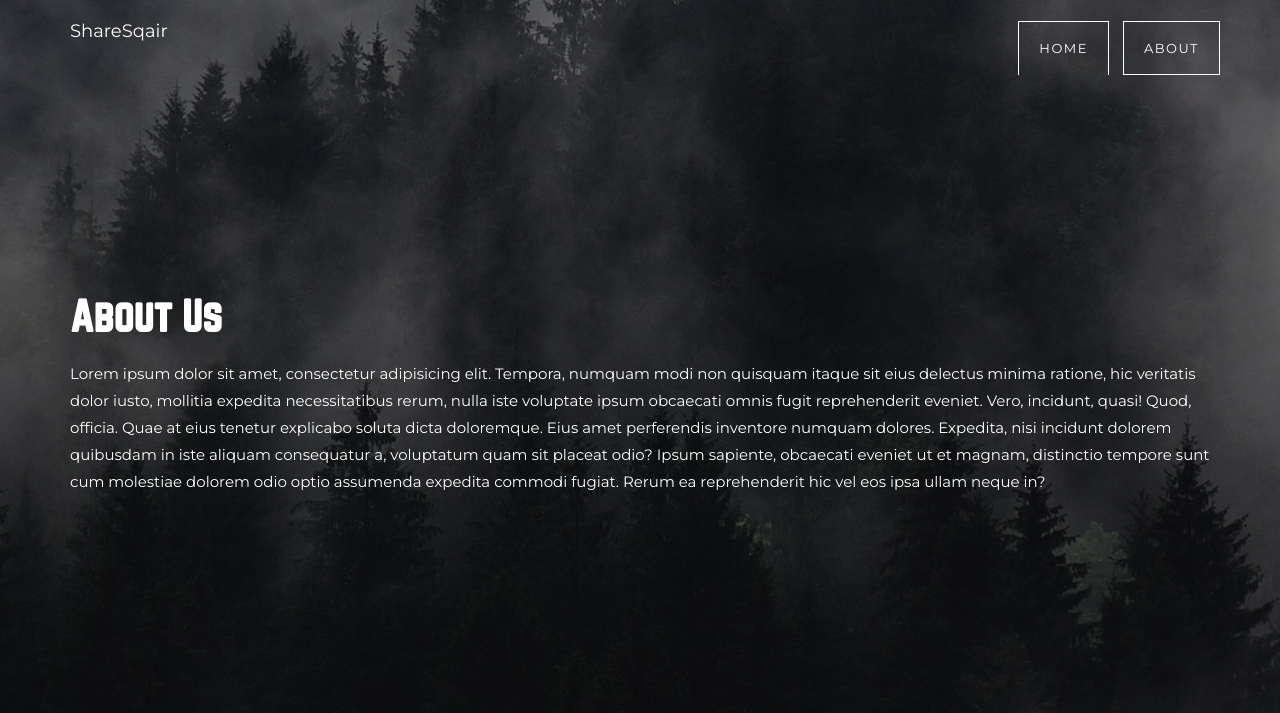
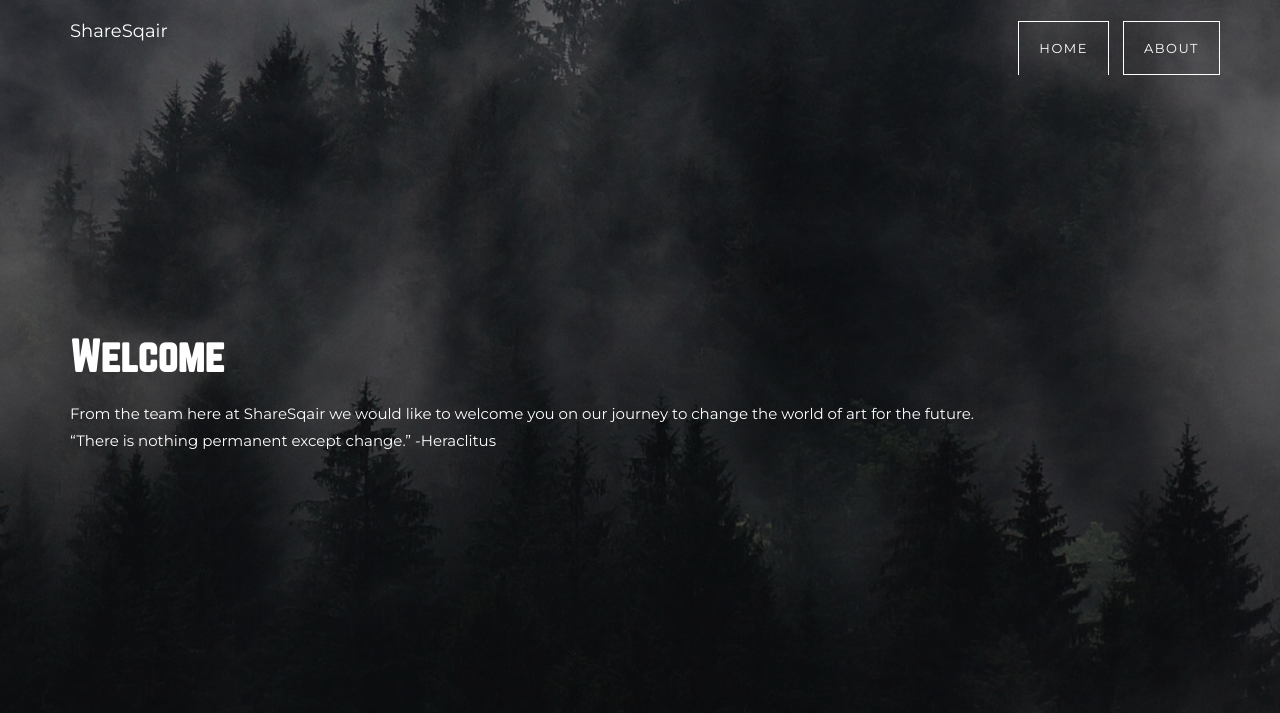
Before and after one commit to Sharesqair/web, a plain HTML site: page index.html in a window 1280 px wide. Both pictures are taken after a click on the link "ABOUT". Shown: the top 713 px of the page. Drawn offline with Linux system fonts and the light colour scheme.

Commit message:
🔖 Add quote & about text to landing 🏠 - SW-19

```diff
--- a/index.html
+++ b/index.html
@@ -58,8 +58,11 @@
 <div class="container">
 <div class="row">
 <div class="col-xs-12">
-<h2 class="page-title">About Us</h2>
-<p>Lorem ipsum dolor sit amet, consectetur adipisicing elit. Tempora, numquam modi non quisquam itaque sit eius delectus minima ratione, hic veritatis dolor iusto, mollitia expedita necessitatibus rerum, nulla iste voluptate ipsum obcaecati omnis fugit reprehenderit eveniet. Vero, incidunt, quasi! Quod, officia. Quae at eius tenetur explicabo soluta dicta doloremque. Eius amet perferendis inventore numquam dolores. Expedita, nisi incidunt dolorem quibusdam in iste aliquam consequatur a, voluptatum quam sit placeat odio? Ipsum sapiente, obcaecati eveniet ut et magnam, distinctio tempore sunt cum molestiae dolorem odio optio assumenda expedita commodi fugiat. Rerum ea reprehenderit hic vel eos ipsa ullam neque in?</p>
+<h2 class="page-title">Welcome</h2>
+<p>From the team here at ShareSqair we would like to welcome you on our journey to change
+the world of art for the future.
+</br>
+“There is nothing permanent except change.” -Heraclitus </p>
 </div>
 </div>
 </div>
```
